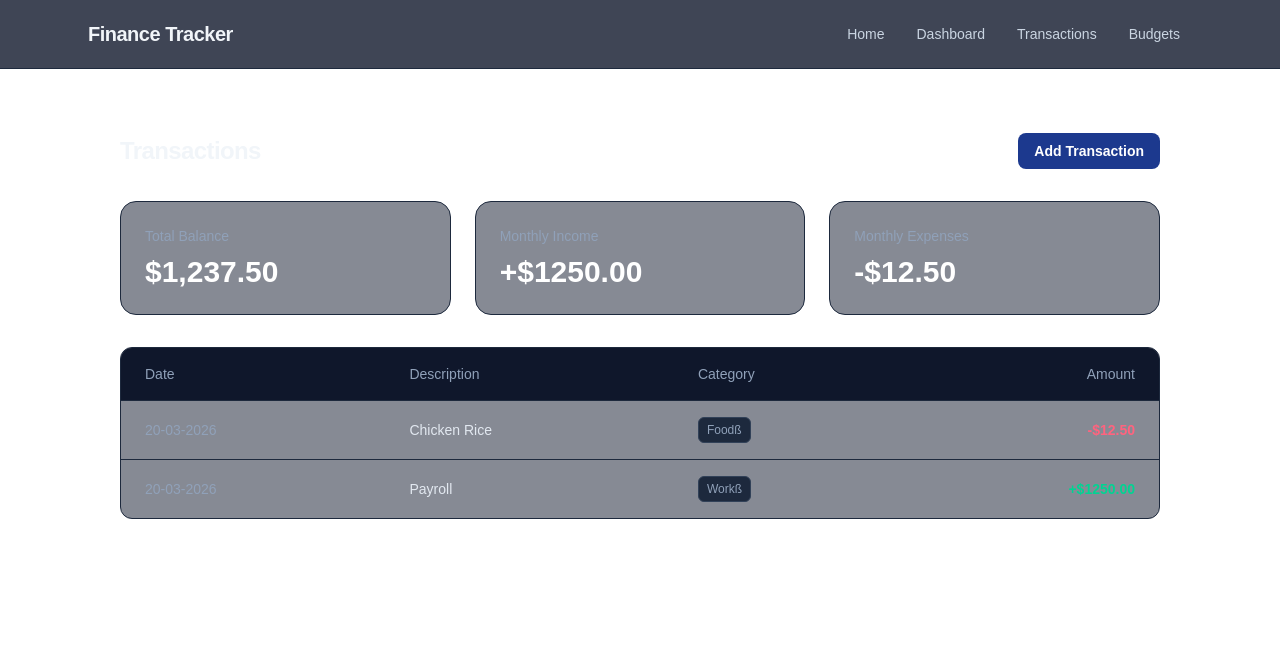
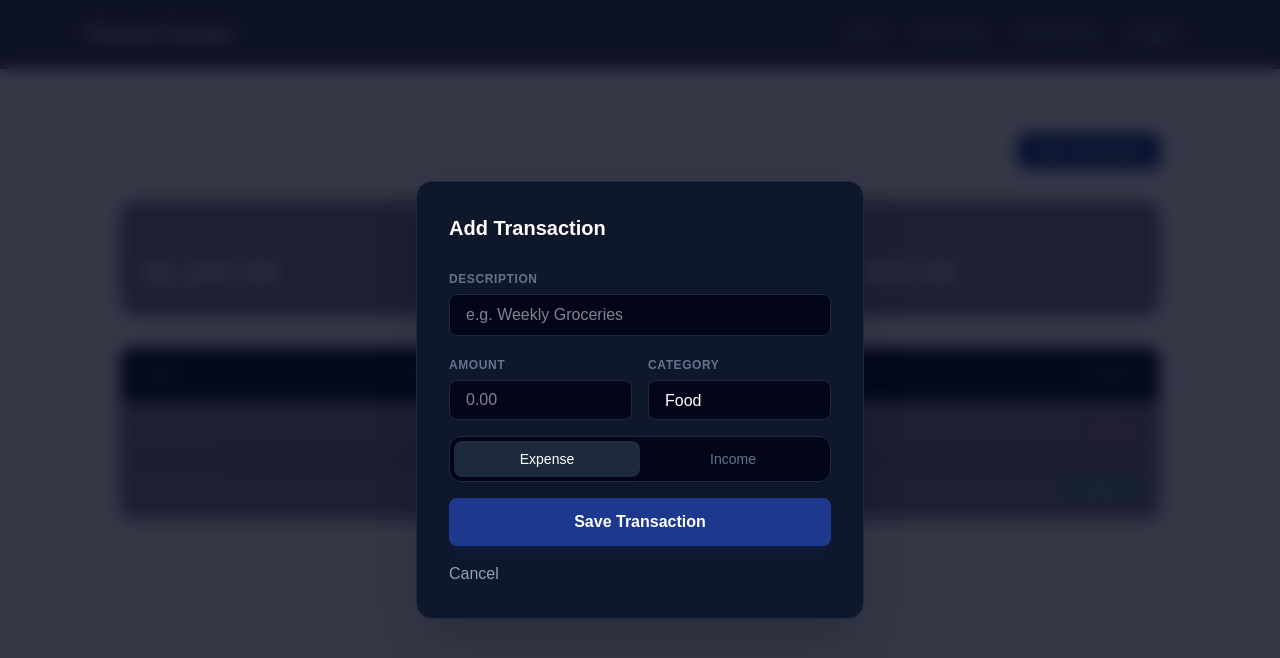
Before and after one commit to XiyanM/finance-tracker, a Next.js app: page /transactions in a window 1280 px wide. Both pictures are taken after a click on the button "Add Transaction". Shown: the top 658 px of the page. Built offline with nearby package versions, Linux system fonts and the light colour scheme.

Commit message:
feat(transactions): implement add transaction modal

```diff
--- a/app/transactions/page.tsx
+++ b/app/transactions/page.tsx
@@ -1,38 +1,52 @@
-import { Transaction } from "@/types"
+"use client";
+
+import { Transaction } from "@/types";
 import { useState } from "react";
 
 const MOCK_DATA: Transaction[] = [
     {
         id: "1",
-        amount: 12.50,
+        amount: 12.5,
         category: "Food",
         description: "Chicken Rice",
         date: "20-03-2026",
-        type: "expense"
+        type: "expense",
     },
     {
-        id: "1",
+        id: "2",
         amount: 1250,
         category: "Work",
         description: "Payroll",
         date: "20-03-2026",
-        type: "income"
-    }
+        type: "income",
+    },
 ];
 
 export default function TransactionsPage() {
     const [isOpen, setIsOpen] = useState(false); // default: closed
+    const [type, setType] = useState<"income" | "expense">("expense"); // <--- Add this!
 
-    const totalIncome = MOCK_DATA.filter(tx => tx.type === 'income').reduce((sum, tx) => sum + tx.amount, 0);
-    const totalExpenses = MOCK_DATA.filter(tx => tx.type === 'expense').reduce((sum, tx) => sum + tx.amount, 0);
+    const totalIncome = MOCK_DATA.filter((tx) => tx.type === "income").reduce(
+        (sum, tx) => sum + tx.amount,
+        0
+    );
+    const totalExpenses = MOCK_DATA.filter((tx) => tx.type === "expense").reduce(
+        (sum, tx) => sum + tx.amount,
+        0
+    );
     const totalBalance = totalIncome - totalExpenses;
 
     return (
         <main className="max-w-7xl mx-auto p-8 space-y-8">
             {/* Header Section */}
             <div className="flex items-center justify-between">
-                <h1 className="text-2xl font-bold tracking-tight text-slate-100">Transactions</h1>
-                <button className="rounded-lg bg-blue-900 px-4 py-2 text-sm font-semibold text-white hover:bg-blue-800 transition">
+                <h1 className="text-2xl font-bold tracking-tight text-slate-100">
+                    Transactions
+                </h1>
+                <button
+                    onClick={() => setIsOpen(true)}
+                    className="rounded-lg bg-blue-900 px-4 py-2 text-sm font-semibold text-white hover:bg-blue-800 transition"
+                >
                     Add Transaction
                 </button>
             </div>
@@ -41,18 +55,25 @@ export default function TransactionsPage() {
                 <div className="p-6 rounded-2xl border border-slate-800 bg-slate-900/50 backdrop-blur-sm">
                     <p className="text-sm font-medium text-slate-400">Total Balance</p>
                     <h2 className="text-3xl font-bold text-white mt-2">
-                        ${totalBalance.toLocaleString(undefined, { minimumFractionDigits: 2 })}
+                        $
+                        {totalBalance.toLocaleString(undefined, {
+                            minimumFractionDigits: 2,
+                        })}
                     </h2>
                 </div>
 
                 <div className="p-6 rounded-2xl border border-slate-800 bg-slate-900/50 backdrop-blur-sm">
                     <p className="text-sm font-medium text-slate-400">Monthly Income</p>
-                    <h2 className="text-3xl font-bold text-white mt-2">+${totalIncome.toFixed(2)}</h2>
+                    <h2 className="text-3xl font-bold text-white mt-2">
+                        +${totalIncome.toFixed(2)}
+                    </h2>
                 </div>
 
                 <div className="p-6 rounded-2xl border border-slate-800 bg-slate-900/50 backdrop-blur-sm">
                     <p className="text-sm font-medium text-slate-400">Monthly Expenses</p>
-                    <h2 className="text-3xl font-bold text-white mt-2">-${totalExpenses.toFixed(2)}</h2>
+                    <h2 className="text-3xl font-bold text-white mt-2">
+                        -${totalExpenses.toFixed(2)}
+                    </h2>
                 </div>
             </div>
 
@@ -69,16 +90,23 @@ export default function TransactionsPage() {
                     </thead>
                     <tbody className="divide-y divide-slate-800">
                         {MOCK_DATA.map((tx) => (
-                            <tr key={tx.id} className="hover:bg-slate-800/50 transition-colors">
+                            <tr
+                                key={tx.id}
+                                className="hover:bg-slate-800/50 transition-colors"
+                            >
                                 <td className="px-6 py-4 text-slate-400">{tx.date}</td>
-                                <td className="px-6 py-4 font-medium text-slate-200">{tx.description}</td>
+                                <td className="px-6 py-4 font-medium text-slate-200">
+                                    {tx.description}
+                                </td>
                                 <td className="px-6 py-4 text-slate-400">
                                     <span className="inline-flex items-center rounded-md bg-slate-800 px-2 py-1 text-xs font-medium border border-slate-700">
                                         {tx.category}ß
                                     </span>
                                 </td>
-                                <td className={`px-6 py-4 text-right font-semibold ${tx.type === "income" ? "text-emerald-400" : "text-rose-400"
-                                    }`}>
+                                <td
+                                    className={`px-6 py-4 text-right font-semibold ${tx.type === "income" ? "text-emerald-400" : "text-rose-400"
+                                        }`}
+                                >
                                     {tx.type === "income" ? "+" : "-"}${tx.amount.toFixed(2)}
                                 </td>
                             </tr>
@@ -86,7 +114,94 @@ export default function TransactionsPage() {
                     </tbody>
                 </table>
             </div>
+            {isOpen && (
+                <div className="fixed inset-0 z-50 flex items-center justify-center bg-slate-950/80 backdrop-blur-sm">
+                    <div className="w-full max-w-md rounded-2xl border border-slate-800 bg-slate-900 p-8 shadow-2xl">
+                        <h2 className="text-xl font-bold text-white">Add Transaction</h2>
+
+                        <form className="mt-6 space-y-4">
+                            {/* 1. Description Input */}
+                            <div>
+                                <label className="text-xs font-semibold uppercase tracking-wider text-slate-500">
+                                    Description
+                                </label>
+                                <input
+                                    type="text"
+                                    placeholder="e.g. Weekly Groceries"
+                                    className="mt-1 w-full rounded-lg border border-slate-800 bg-slate-950 px-4 py-2
+                                              text-white outline-none focus:border-blue-500 transition"
+                                />
+                            </div>
+
+                            {/* 2. Amount & Category Grid */}
+                            <div className="grid grid-cols-2 gap-4">
+                                <div>
+                                    <label className="text-xs font-semibold uppercase tracking-wider text-slate-500">
+                                        Amount
+                                    </label>
+                                    <input
+                                        type="number"
+                                        placeholder="0.00"
+                                        className="mt-1 w-full h-10 rounded-lg border border-slate-800 bg-slate-950 px-4 py-2
+                                                  text-white outline-none focus:border-blue-500 transition"
+                                    />
+                                </div>
+                                <div>
+                                    <label className="text-xs font-semibold uppercase tracking-wider text-slate-500">
+                                        Category
+                                    </label>
+                                    <select className="mt-1 w-full h-10 rounded-lg border border-slate-800 bg-slate-950 px-4 py-2
+                                                      text-white outline-none focus:border-blue-500 transition appearance-none ">
+                                        <option>Food</option>
+                                        <option>Salary</option>
+                                        <option>Transport</option>
+                                        <option>Entertainment</option>
+                                    </select>
+                                </div>
+                            </div>
+
+                            {/* 3. Transaction Type (Income/Expense) */}
+                            <div className="flex p-1 bg-slate-950 rounded-xl border border-slate-800">
+                                <button
+                                    type="button"
+                                    onClick={() => setType("expense")}
+                                    className={`flex-1 py-2 text-sm font-medium rounded-lg transition-all ${type === "expense"
+                                        ? "bg-slate-800 text-white shadow-sm"
+                                        : "text-slate-500 hover:text-slate-300"
+                                        }`}
+                                >
+                                    Expense
+                                </button>
+
+                                <button
+                                    type="button"
+                                    onClick={() => setType("income")}
+                                    className={`flex-1 py-2 text-sm font-medium rounded-lg transition-all ${type === "income"
+                                        ? "bg-slate-800 text-white shadow-sm"
+                                        : "text-slate-500 hover:text-slate-300"
+                                        }`}
+                                >
+                                    Income
+                                </button>
+                            </div>
+                            {/* 4. Submit Button */}
+                            <button
+                                type="submit"
+                                className="w-full rounded-lg bg-blue-900 py-3 font-semibold text-white hover:bg-blue-800 transition shadow-lg shadow-blue-900/20"
+                            >
+                                Save Transaction
+                            </button>
+                        </form>
+
+                        <button
+                            onClick={() => setIsOpen(false)}
+                            className="mt-4 text-slate-400 hover:text-white"
+                        >
+                            Cancel
+                        </button>
+                    </div>
+                </div>
+            )}
         </main>
-
     );
 }
```
